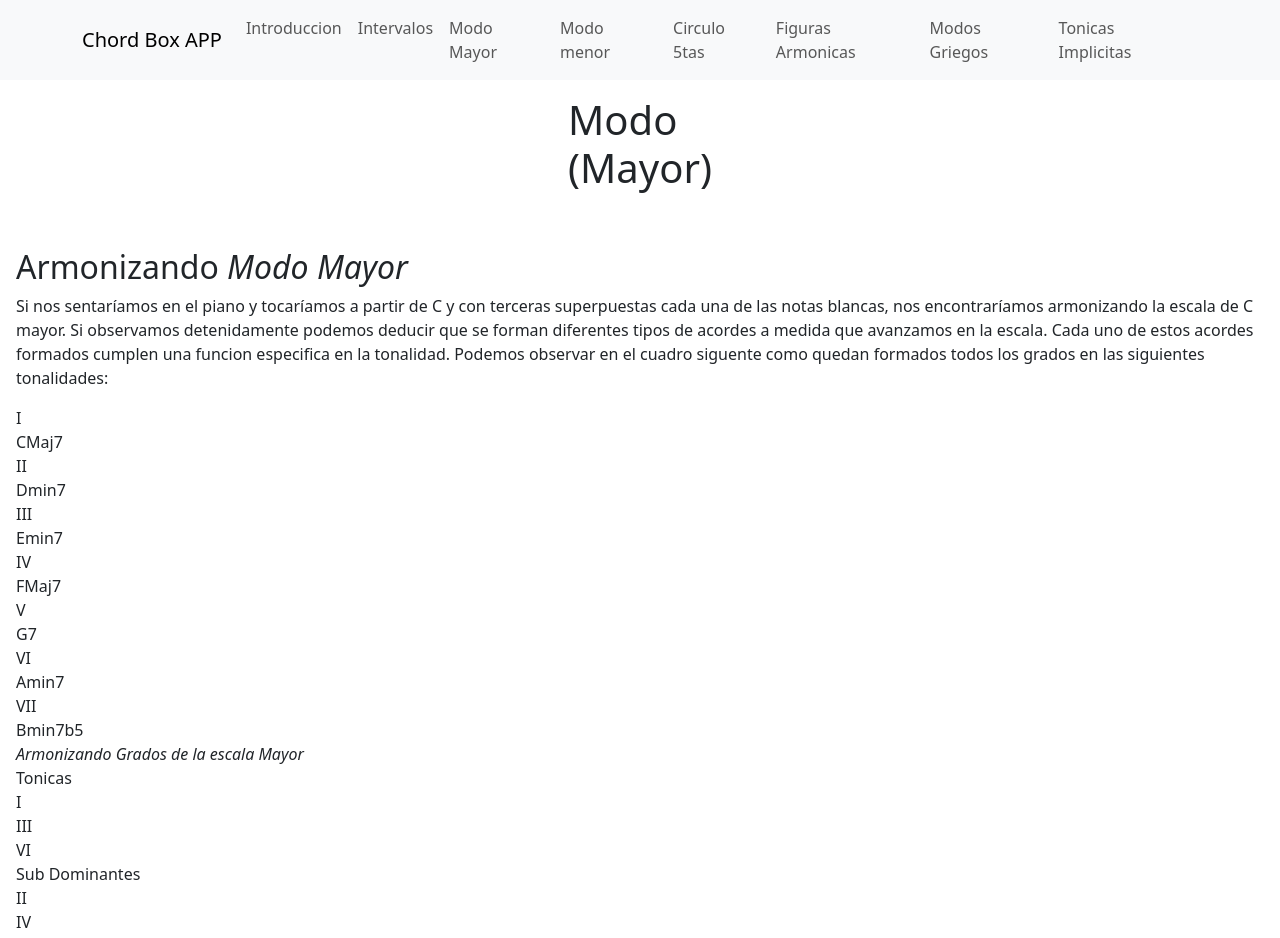
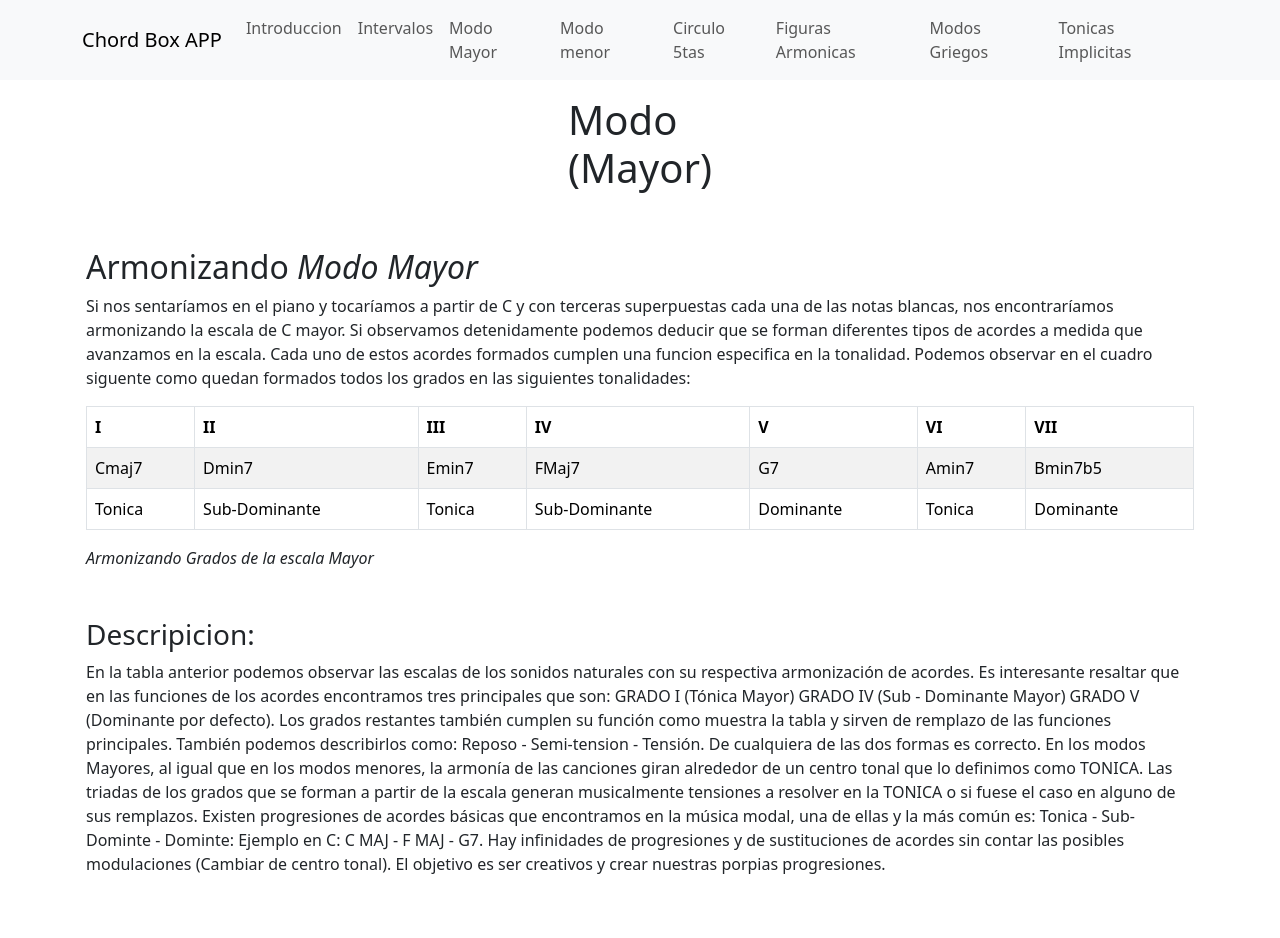
Before and after one commit to Brujomix/ChordBoxApp, a React (Create React App) app: page /Modo_Mayor in a window 1280 px wide. Shown: the top 938 px of the page. Built offline with nearby package versions, Linux system fonts and the light colour scheme.

Commit message:
tabla dinamica ok

```diff
--- /dev/null
+++ b/src/Components/Tablas/TablaGenericaTonalidad.jsx
@@ -0,0 +1,44 @@
+import React from 'react'
+import Table from 'react-bootstrap/Table';
+
+export const TablaGenericaTonalidad = ({a, b, c, d, e, f, g}) => {
+  return (
+    <div>
+       <Table striped bordered hover>
+      <thead>
+        <tr>
+          <th>I</th>
+          <th>II</th>
+          <th>III</th>
+          <th>IV</th>
+          <th>V</th>
+          <th>VI</th>
+          <th>VII</th>
+        </tr>
+      </thead>
+      <tbody>
+        <tr>
+          <td>{a}</td>
+          <td>{b}</td>
+          <td>{c}</td>
+          <td>{d}</td>
+          <td>{e}</td>
+          <td>{f}</td>
+          <td>{g}</td>
+        </tr>
+      </tbody>
+      <tfoot>
+        <tr>
+          <td>Tonica</td>
+          <td>Sub-Dominante</td>
+          <td>Tonica</td>
+          <td>Sub-Dominante</td>
+          <td>Dominante</td>
+          <td>Tonica</td>
+          <td>Dominante</td>
+        </tr>
+      </tfoot>
+    </Table>
+    </div>
+  )
+}
--- /dev/null
+++ b/src/Components/Tablas/index.js
@@ -0,0 +1 @@
+export * from "./TablaGenericaTonalidad"
--- a/src/Pages/Circulo5tas.jsx
+++ b/src/Pages/Circulo5tas.jsx
@@ -1,9 +1,10 @@
 import React from "react";
 import circulo5tas from "../Images/circulo4tas/circulo4tas.png";
+import { Container } from "react-bootstrap";
 
 export const Circulo5tas = () => {
   return (
-    <div className="Circulo_Quintas">
+    <Container className="Circulo_Quintas">
       <div>
         <h1>
           Circulo <span>(4ta o 5ta)</span>
@@ -62,6 +63,6 @@ export const Circulo5tas = () => {
           asigna su relativa menor.
         </p>
       </div>
-    </div>
+    </Container>
   );
 };
--- a/src/Pages/FigurasArmonicas.jsx
+++ b/src/Pages/FigurasArmonicas.jsx
@@ -21,11 +21,12 @@ import cuartasCerradasI1 from "../Images/figuras-armonicas/cuartas-cerrada-inv-f
 import cuartasCerradasI2 from "../Images/figuras-armonicas/cuartas-cerrada-inv-fig-2.png";
 import cuartasCerradasI3 from "../Images/figuras-armonicas/cuartas-cerrada-inv-fig-3.png";
 import cuartasCerradasI4 from "../Images/figuras-armonicas/cuartas-cerrada-inv-fig-4.png";
+import { Container } from "react-bootstrap";
 
 
 export const FigurasArmomicas = () => {
   return (
-    <div className="Figuras_Armonicas">
+    <Container className="Figuras_Armonicas">
       <div>
         <h1>
           Figuras<span>(Armónicas)</span>
@@ -279,6 +280,6 @@ export const FigurasArmomicas = () => {
       <div>
         <h2>Agregar Conclusiones y ejerccios</h2>
       </div>
-    </div>
+    </Container>
   );
 };
--- a/src/Pages/Home.jsx
+++ b/src/Pages/Home.jsx
@@ -1,8 +1,9 @@
 import React from "react";
+import { Container } from "react-bootstrap";
 
 export const Home = () => {
   return (
-    <div className="Home">
+    <Container className="Home">
       <h1>Chord-Box APP</h1>
       <p>
         <b>Chord-Box</b> es una aplicación web pensada para aquellas personas
@@ -12,6 +13,6 @@ export const Home = () => {
         mejorar cada dia un poquito más los conocimientos.Aventurate a aprender
         y crecer con los ejercicios que ofrecemos o reforzar los ya aprendidos.
       </p>
-    </div>
+    </Container>
   );
 };
--- a/src/Pages/Intervalos.jsx
+++ b/src/Pages/Intervalos.jsx
@@ -3,10 +3,11 @@ import escalaC from "../Images/intervalos/escalac.png";
 import estructuraC from "../Images/intervalos/estructurac.png";
 import tetracordes from "../Images/intervalos/tetracordesescalas.png";
 import pentagramaSol from "../Images/intervalos/pentagramasol.png";
+import { Container } from "react-bootstrap";
 
 export const Intervalos = () => {
   return (
-    <div className="Intervalos">
+    <Container className="Intervalos">
       <div>
         <h1>
           Intervalos
@@ -124,6 +125,6 @@ export const Intervalos = () => {
           </div>
         </div>
       </div>
-    </div>
+    </Container>
   );
 };
--- a/src/Pages/Introduccion.jsx
+++ b/src/Pages/Introduccion.jsx
@@ -11,10 +11,11 @@ import valoresfigurasbinarias from "../Images/introduccion/valores y silencios d
 import figurapartes from "../Images/introduccion/figura_partes.png";
 import figurapuntillo from "../Images/introduccion/figura_puntillo.png";
 import valoresfigurasternarias from "../Images/introduccion/valores y silencios de las figuras ternarias.png";
+import { Container } from "react-bootstrap";
 
 export const Introduccion = () => {
   return (
-    <div className="Introduccion">
+    <Container className="Introduccion">
       <div>
         <h1>
           Introducción <span>(Primeros Pasos)</span>
@@ -208,6 +209,6 @@ export const Introduccion = () => {
         <h6>Combinando Figuras en el Pentagrama</h6>
         Aqui Ejercicio Sigue Al baterista !!!!
       </div>
-    </div>
+    </Container>
   );
 };
--- a/src/Pages/ModoMayor.jsx
+++ b/src/Pages/ModoMayor.jsx
@@ -1,212 +1,194 @@
-import React from 'react'
+import React from "react";
+import { Container } from "react-bootstrap";
+import { TablaGenericaTonalidad } from "../Components/Tablas";
 
 export const ModoMayor = () => {
   return (
-    <div className='Modo_Mayor'>
+    <Container className="Modo_Mayor">
       <div>
-            <h1>Modo<span>(Mayor)</span></h1>
+        <h1>
+          Modo<span>(Mayor)</span>
+        </h1>
       </div>
 
-        <div >
-            <h2>Armonizando <i>Modo Mayor</i></h2>
-            <p>Si nos sentaríamos en el piano y tocaríamos a partir de C y con terceras superpuestas cada una de las notas blancas, nos encontraríamos armonizando la escala de C mayor. Si observamos detenidamente podemos deducir que se forman diferentes tipos de acordes a medida que avanzamos en la escala.
-            Cada uno de estos acordes formados cumplen una funcion especifica en la tonalidad.
-            Podemos observar en el cuadro siguente como quedan formados todos los grados en las siguientes tonalidades:
-
+      <div>
+        <h2>
+          Armonizando <i>Modo Mayor</i>
+        </h2>
+        <p>
+          Si nos sentaríamos en el piano y tocaríamos a partir de C y con
+          terceras superpuestas cada una de las notas blancas, nos
+          encontraríamos armonizando la escala de C mayor. Si observamos
+          detenidamente podemos deducir que se forman diferentes tipos de
+          acordes a medida que avanzamos en la escala. Cada uno de estos acordes
+          formados cumplen una funcion especifica en la tonalidad. Podemos
+          observar en el cuadro siguente como quedan formados todos los grados
+          en las siguientes tonalidades:
         </p>
-            <div >
-                <div >
-                    <span>I</span>
-
-                    <span>CMaj7</span>
-                </div>
-                <div >
-                    <span>II</span>
-
-                    <span>Dmin7</span>
-                </div>
-                <div >
-                    <span>III</span>
-
-                    <span>Emin7</span>
-                </div>
-                <div >
-                    <span>IV</span>
-
-                    <span>FMaj7</span>
-                </div>
-                <div >
-                    <span>V</span>
-
-                    <span>G7</span>
-                </div>
-                <div >
-                    <span>VI</span>
-
-                    <span>Amin7</span>
-                </div>
-                <div >
-                    <span>VII</span>
-
-                    <span>Bmin7b5</span>
-                </div>
+        <div>
+          <TablaGenericaTonalidad
+            a={"Cmaj7"}
+            b={"Dmin7"}
+            c={"Emin7"}
+            d={"FMaj7"}
+            e={"G7"}
+            f={"Amin7"}
+            g={"Bmin7b5"}
+          />
           <figcaption>Armonizando Grados de la escala Mayor</figcaption>
         </div>
-
-            <div >
-                <div >
-                    <span>Tonicas</span>
-
+      </div>
       <div>
-                        <span>I</span>
-                        <span>III</span>
-                        <span>VI</span>
-                    </div>
-                </div>
-                <div >
-                    <span>Sub Dominantes</span>
-
-                    <div>
-                        <span>II</span>
-                        <span>IV</span>
-                    </div>
-                </div>
-                <div >
-                    <span>Dominantes</span>
-
-                    <div>
-                        <span>V</span>
-                        <span>VII</span>
-                    </div>
-                </div>
-                <figcaption>Funciones y Reemplazos Modo Mayor</figcaption>
-            </div>
-
-            <p> En la tabla anterior podemos observar las escalas de los sonidos naturales con su respectiva armonización de acordes.
-                Es interesante resaltar que en las funciones de los acordes encontramos tres principales que son:
-                GRADO I (Tónica Mayor)  GRADO IV (Sub - Dominante Mayor)  GRADO V (Dominante por defecto).
-                 Los grados restantes también cumplen su función como muestra la tabla y sirven de remplazo de las funciones principales.
-                También podemos describirlos como: Reposo - Semi-tension - Tensión. De cualquiera de las dos formas es correcto.
-                 En los modos Mayores, al igual que en los modos menores, la armonía de las canciones giran alrededor de un centro tonal que lo definimos como TONICA. Las triadas de los grados que se forman a partir de la escala generan musicalmente tensiones a resolver en la TONICA o si fuese el caso en alguno de sus remplazos.
-                 Existen progresiones de acordes básicas que encontramos en la música modal, una de ellas y la más común es:
-                Tonica - Sub- Dominte - Dominte:  Ejemplo en C: C MAJ - F MAJ - G7.
-                Hay infinidades de progresiones y de sustituciones de acordes sin contar las posibles modulaciones (Cambiar de centro tonal). El objetivo es ser creativos y crear nuestras porpias progresiones.
+        <h3>Descripicion:</h3>
+        <p>
+          {" "}
+          En la tabla anterior podemos observar las escalas de los sonidos
+          naturales con su respectiva armonización de acordes. Es interesante
+          resaltar que en las funciones de los acordes encontramos tres
+          principales que son: GRADO I (Tónica Mayor) GRADO IV (Sub - Dominante
+          Mayor) GRADO V (Dominante por defecto). Los grados restantes también
+          cumplen su función como muestra la tabla y sirven de remplazo de las
+          funciones principales. También podemos describirlos como: Reposo -
+          Semi-tension - Tensión. De cualquiera de las dos formas es correcto.
+          En los modos Mayores, al igual que en los modos menores, la armonía de
+          las canciones giran alrededor de un centro tonal que lo definimos como
+          TONICA. Las triadas de los grados que se forman a partir de la escala
+          generan musicalmente tensiones a resolver en la TONICA o si fuese el
+          caso en alguno de sus remplazos. Existen progresiones de acordes
+          básicas que encontramos en la música modal, una de ellas y la más
+          común es: Tonica - Sub- Dominte - Dominte: Ejemplo en C: C MAJ - F MAJ
+          - G7. Hay infinidades de progresiones y de sustituciones de acordes
+          sin contar las posibles modulaciones (Cambiar de centro tonal). El
+          objetivo es ser creativos y crear nuestras porpias progresiones.
         </p>
       </div>
 
-        <div >
+      <div>
         <h2>Metodo Caja Acordes</h2>
-            <p>El metodo caja-acorde plantea una forma muy particular e interesante de construir acordes.  Nos enfocaremos en los acordes de grado I - Tonica.
-            Lo primero es seleccionar una nota al azar de las 12 que existen en la musica tonal temperada. Esta nota va a formar parte de la contruccion de los acordes, posicionandose en diferentes grados de las tonalidades. Digamos que primero va a funcionar como Tonica, luego como tercera (en este caso Tercera-Mayor), luego como quinta y finalmente como septima de los acrodes Imaj7.
-
+        <p>
+          El metodo caja-acorde plantea una forma muy particular e interesante
+          de construir acordes. Nos enfocaremos en los acordes de grado I -
+          Tonica. Lo primero es seleccionar una nota al azar de las 12 que
+          existen en la musica tonal temperada. Esta nota va a formar parte de
+          la contruccion de los acordes, posicionandose en diferentes grados de
+          las tonalidades. Digamos que primero va a funcionar como Tonica, luego
+          como tercera (en este caso Tercera-Mayor), luego como quinta y
+          finalmente como septima de los acrodes Imaj7.
         </p>
-            <p>Al final del ejercicio nos encontraremos con 4 acordes Imaj7 de cuatro tonalidades diferentes.
-            Es recomendable tocar estos acordes manteniendo la nota raiz seleccionada como nota mas aguda y contruir los acordes en inversion hacia abajo. Se genera un recurso muy interesante que podemos aprovechar en nuestras composiciones.
+        <p>
+          Al final del ejercicio nos encontraremos con 4 acordes Imaj7 de cuatro
+          tonalidades diferentes. Es recomendable tocar estos acordes
+          manteniendo la nota raiz seleccionada como nota mas aguda y contruir
+          los acordes en inversion hacia abajo. Se genera un recurso muy
+          interesante que podemos aprovechar en nuestras composiciones.
         </p>
-
       </div>
 
-        <div >
+      <div>
         <h3>Acordes IMaj7</h3>
-            <div >
-                <button>
-                    Seleccionar Tonalidad
-                </button>
-                <button>
-                    Resetear Caja
-                </button>
+        <div>
+          <button>Seleccionar Tonalidad</button>
+          <button>Resetear Caja</button>
         </div>
-            <div >
-
-                <div >
+        <div>
+          <div>
             <span>I</span>
           </div>
-                <div >
+          <div>
             <span>III</span>
           </div>
-                <div >
+          <div>
             <span>V</span>
           </div>
-                <div >
+          <div>
             <span>VII</span>
           </div>
-                <div >
+          <div>
             <span>Escuchar</span>
           </div>
 
-
-                <div >
+          <div>
             <span>Root</span>
             <span>C</span>
           </div>
-                <div >
-                    <input type="text" placeholder="nota"/>
+          <div>
+            <input type="text" placeholder="nota" />
           </div>
-                <div >
-                    <input type="text" placeholder="nota"/>
+          <div>
+            <input type="text" placeholder="nota" />
           </div>
-                <div >
-                    <input type="text" placeholder="nota"/>
+          <div>
+            <input type="text" placeholder="nota" />
           </div>
-                <div >
-                    <img src="../imgs/speaker-sound.png" alt="Parlante escuchar acorde"/>
+          <div>
+            <img
+              src="../imgs/speaker-sound.png"
+              alt="Parlante escuchar acorde"
+            />
           </div>
 
-                <div >
+          <div>
             <span>3era</span>
             <span>C</span>
           </div>
-                <div >
-                    <input type="text" placeholder="nota"/>
+          <div>
+            <input type="text" placeholder="nota" />
           </div>
-                <div >
-                    <input type="text" placeholder="nota"/>
+          <div>
+            <input type="text" placeholder="nota" />
           </div>
-                <div >
-                    <input type="text" placeholder="nota"/>
+          <div>
+            <input type="text" placeholder="nota" />
           </div>
-                <div >
-                    <img src="../imgs/speaker-sound.png" alt="Parlante escuchar acorde"/>
+          <div>
+            <img
+              src="../imgs/speaker-sound.png"
+              alt="Parlante escuchar acorde"
+            />
           </div>
 
-
-                <div >
+          <div>
             <span>5ta</span>
             <span>C</span>
           </div>
-                <div >
-                    <input type="text" placeholder="nota"/>
+          <div>
+            <input type="text" placeholder="nota" />
           </div>
-                <div >
-                    <input type="text" placeholder="nota"/>
+          <div>
+            <input type="text" placeholder="nota" />
           </div>
-                <div >
-                    <input type="text" placeholder="nota"/>
+          <div>
+            <input type="text" placeholder="nota" />
           </div>
-                <div >
-                    <img src="../imgs/speaker-sound.png" alt="Parlante escuchar acorde"/>
+          <div>
+            <img
+              src="../imgs/speaker-sound.png"
+              alt="Parlante escuchar acorde"
+            />
           </div>
 
-
-                <div >
+          <div>
             <span>7ma</span>
             <span>C</span>
           </div>
-                <div >
-                    <input type="text" placeholder="nota"/>
+          <div>
+            <input type="text" placeholder="nota" />
           </div>
-                <div >
-                    <input type="text" placeholder="nota"/>
+          <div>
+            <input type="text" placeholder="nota" />
           </div>
-                <div >
-                    <input type="text" placeholder="nota"/>
+          <div>
+            <input type="text" placeholder="nota" />
           </div>
-                <div >
-                    <img src="../imgs/speaker-sound.png" alt="Parlante escuchar acorde"/>
+          <div>
+            <img
+              src="../imgs/speaker-sound.png"
+              alt="Parlante escuchar acorde"
+            />
           </div>
         </div>
         <figcaption>Ejercicio Acordes Mayores</figcaption>
       </div>
-    </div>
-  )
-}
+    </Container>
+  );
+};
--- a/src/Pages/Modomenor.jsx
+++ b/src/Pages/Modomenor.jsx
@@ -1,8 +1,9 @@
 import React from "react";
+import { Container } from "react-bootstrap";
 
 export const Modomenor = () => {
   return (
-    <div className="Modo_menor">
+    <Container className="Modo_menor">
       <div>
         <h1>
           Modo<span>(menor)</span>
@@ -296,6 +297,6 @@ export const Modomenor = () => {
           </div>
         </div>
       </div>
-    </div>
+    </Container>
   );
 };
--- a/src/Pages/ModosGriegos.jsx
+++ b/src/Pages/ModosGriegos.jsx
@@ -12,10 +12,11 @@ import eolico from "../Images/modos-griegos/eolico.png";
 import eolicoPenta from "../Images/modos-griegos/eolico-penta.png";
 import locrio from "../Images/modos-griegos/locrio.png";
 import locrioPenta from "../Images/modos-griegos/locrio-penta.png";
+import { Container } from "react-bootstrap";
 
 export const ModosGriegos = () => {
   return (
-    <div className="Modos_Griegos">
+    <Container className="Modos_Griegos">
         <div>
           <h1>
             Modos<span>(Griegos)</span>
@@ -134,6 +135,6 @@ export const ModosGriegos = () => {
             armonias para generar nuevas sensaciones msuicales.
           </p>
         </div>
-      </div>
+      </Container>
   );
 };
--- a/src/Pages/TonicasImplicitas.jsx
+++ b/src/Pages/TonicasImplicitas.jsx
@@ -4,10 +4,11 @@ import cmaj from "../Images/tonicas-implicitas/tonicas-implicitas-Cmaj.png";
 import dmaj from "../Images/tonicas-implicitas/tonicas-implicitas-Dmaj.png";
 import cmin from "../Images/tonicas-implicitas/tonicas-implicitas-Cmin.png";
 import dmin from "../Images/tonicas-implicitas/tonicas-implicitas-Dmin.png";
+import { Container } from "react-bootstrap";
 
 export const TonicasImplicitas = () => {
   return (
-    <div className="Tonicas_Implicitas">
+    <Container className="Tonicas_Implicitas">
       <div>
         <h1>
           Tonicas <span>(Implicitas)</span>
@@ -88,6 +89,6 @@ export const TonicasImplicitas = () => {
           />
         </div>
       </div>
-    </div>
+    </Container>
   );
 };
```
Lines whose indentation alone changed are shown as unchanged.
